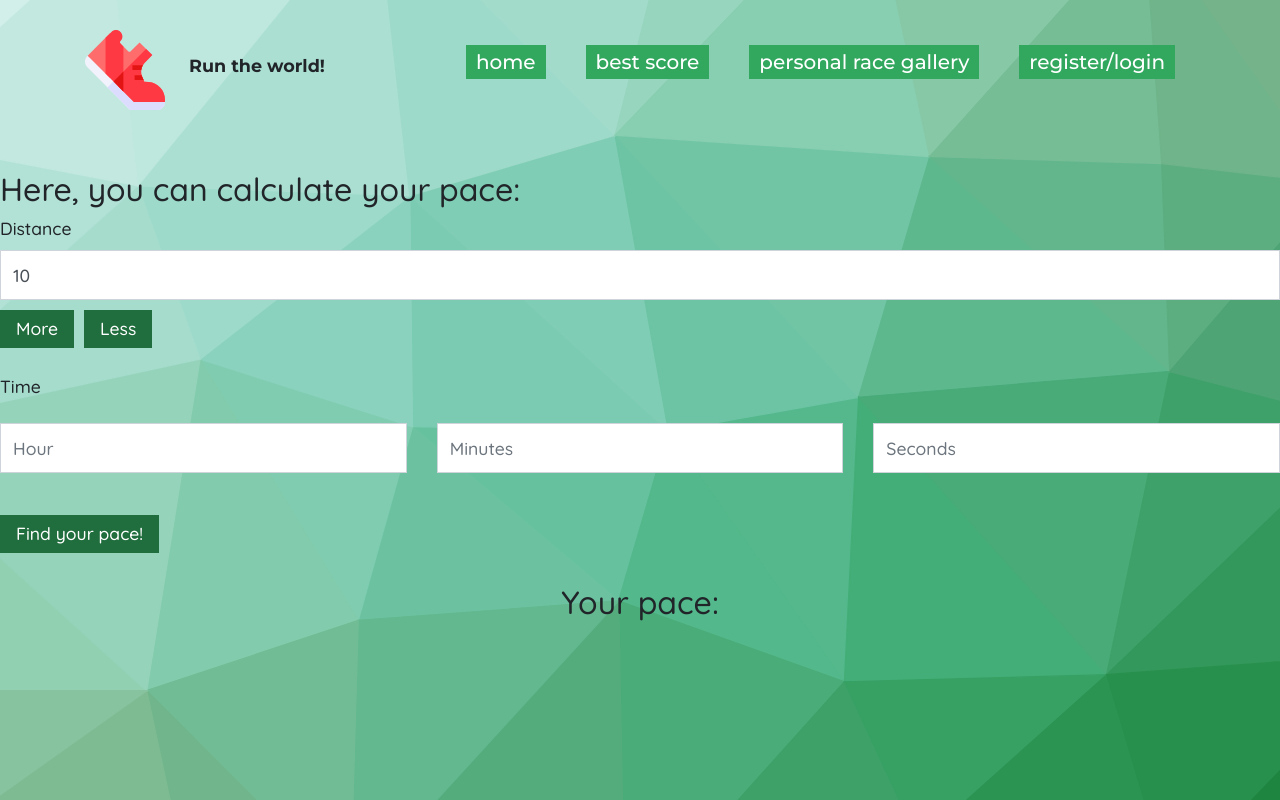
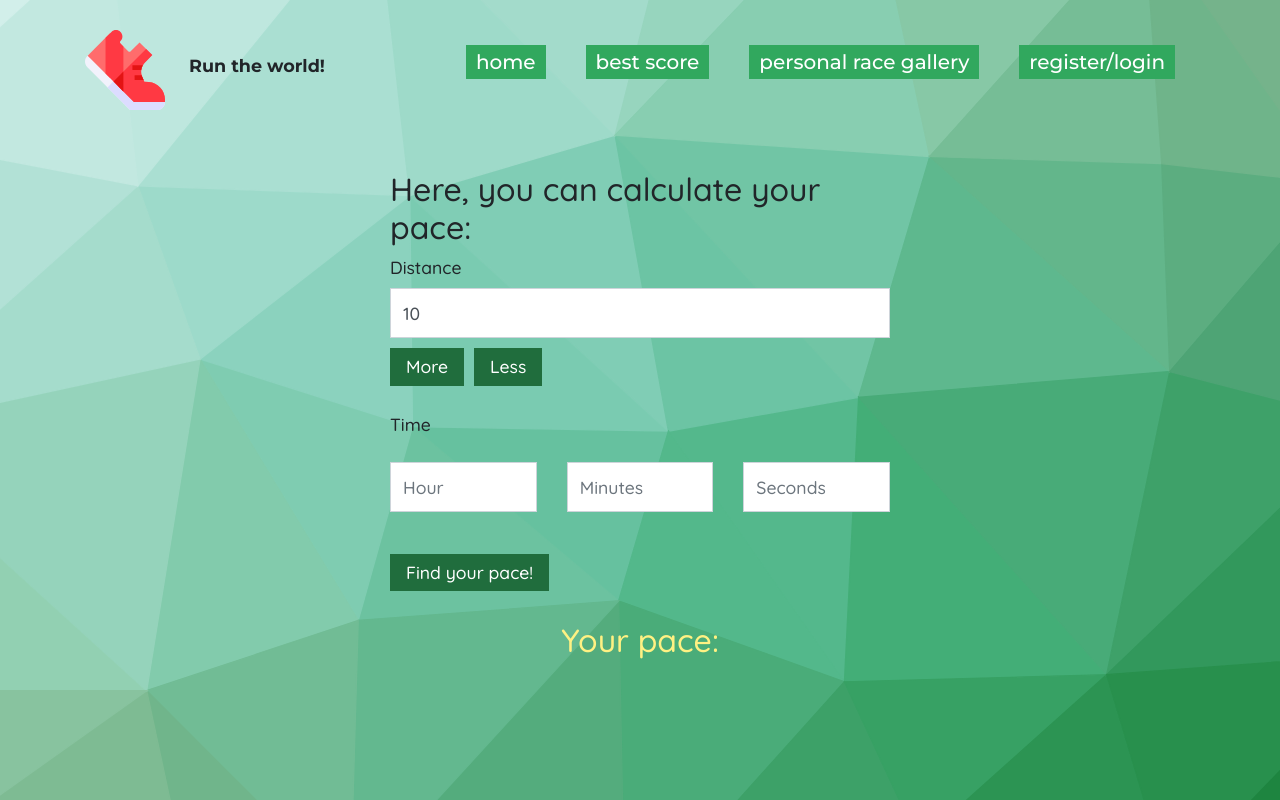
Before and after one commit to annabala/RunningPaceCalculator, a Vue app in the folder running-app/: page / in a window 1280 px wide. Built offline with nearby package versions, Linux system fonts and the light colour scheme.

Commit message:
changes class-name

```diff
--- a/running-app/src/components/AppCalculatePace.vue
+++ b/running-app/src/components/AppCalculatePace.vue
@@ -11,9 +11,9 @@
         <div class="form-group">
             <label for="time">Time</label>
             <div class="row">
-                <div class="col-md-4 my-3"><input type="text" id="hour-input" class="form-control" placeholder="Hour" required><span class="error" aria-live="polite"></span></div>
-                <div class="col-md-4 my-3"><input type="text" id="minutes-input" class="form-control" placeholder="Minutes" required><span class="error" aria-live="polite"></span></div>
-                <div class="col-md-4 my-3"><input type="text" id="seconds-input" class="form-control" placeholder="Seconds" required><span class="error" aria-live="polite"></span></div>
+                <div class="col-md-4 my-3"><input type="text" id="hour-input" class="form-control" placeholder="Hour" required><span class="calculate-pace--error" aria-live="polite">Fill empty fields or fix errors</span></div>
+                <div class="col-md-4 my-3"><input type="text" id="minutes-input" class="form-control" placeholder="Minutes" required><span class="calculate-pace--error" aria-live="polite"></span></div>
+                <div class="col-md-4 my-3"><input type="text" id="seconds-input" class="form-control" placeholder="Seconds" required><span class="calculate-pace--error" aria-live="polite"></span></div>
             </div>
         </div>
         <button type="submit" id="show-result" @click="AppCalculatePace()">Find your pace!</button>
@@ -69,20 +69,6 @@ export default {
         } else {
                 alert('Fill empty fields to get a result');
         }
-
-    },
-    addItem: function() {
-        let elVal, stringValues;
-        let listItem = document.querySelector('.score-list-item');
-        let singleItemValues = document.querySelectorAll('.item-value');
-        let valueArray = Array.prototype.slice.call(singleItemValues);
-        let getValues = valueArray.map((el) => {
-            return elVal = el.value;
-        });
-        if(elVal) {
-            stringValues = getValues.join(', ');
-            listItem.innerHTML = stringValues;
-        }
     }
   }
 }
@@ -91,13 +77,20 @@ export default {
 <!-- Add "scoped" attribute to limit CSS to this component only -->
 <style scoped lang="scss">
 .calculate-pace {
+    max-width: 500px;
+    margin: 0 auto;
     display: flex;
     flex-direction: column;
     justify-content: center;
     &--result {
-    padding: 20px;
-    text-align: center;
-  }
+        padding: 20px;
+        text-align: center;
+        font: 600 2rem/3rem 'Quicksand';
+        color: #fff183;
+    }
+    &--error {
+        display: none;
+    }
 }
 
 </style>
```
